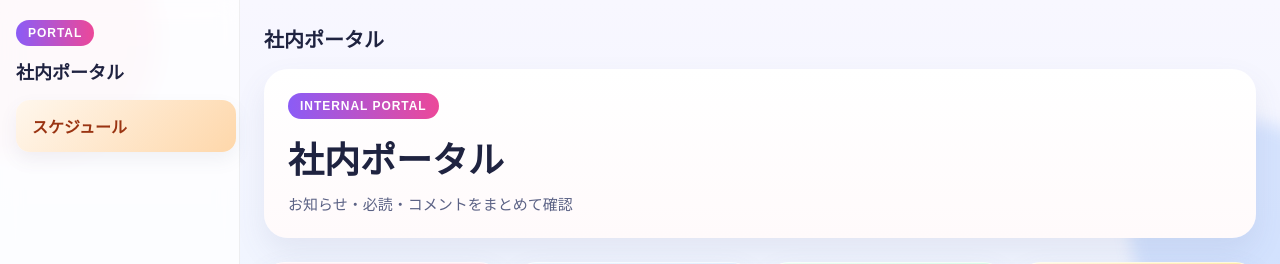
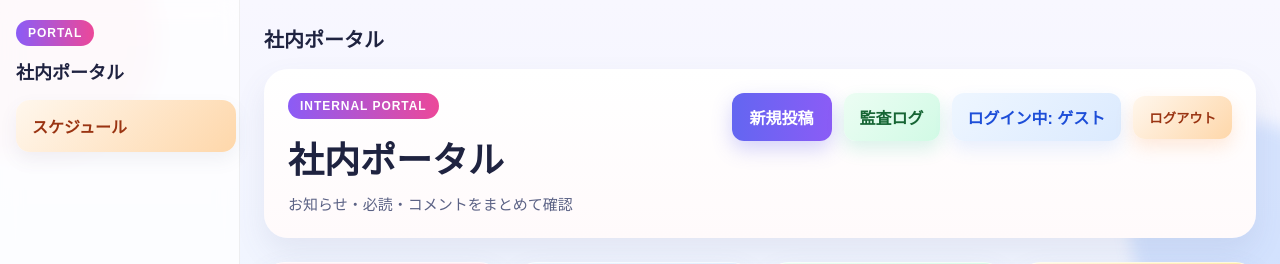
Before and after one commit to kmiyazaki-pixel/tunag, a Next.js app in the folder frontend/: page / in a window 1280 px wide. Shown: the top 264 px of the page. Built offline with nearby package versions, Linux system fonts and the light colour scheme; no server answers; the database is empty.

Commit message:
Update portal-home-shell.tsx

```diff
--- a/frontend/components/portal-home-shell.tsx
+++ b/frontend/components/portal-home-shell.tsx
@@ -1,6 +1,8 @@
 "use client";
 
-import { useState } from "react";
+import { useEffect, useState } from "react";
+import Link from "next/link";
+import { supabase } from "@/lib/supabase";
 import PortalSidebar from "@/components/portal-sidebar";
 import PostListClient from "@/components/post-list-client";
 
@@ -23,12 +25,68 @@ type PostSummary = {
   actual_read_count: number;
 };
 
+type UserInfo = {
+  name: string;
+  email: string | null;
+} | null;
+
 export default function PortalHomeShell({
   posts,
 }: {
   posts: PostSummary[];
 }) {
   const [menuOpen, setMenuOpen] = useState(false);
+  const [userInfo, setUserInfo] = useState<UserInfo>(null);
+  const [loggingOut, setLoggingOut] = useState(false);
+
+  useEffect(() => {
+    let mounted = true;
+
+    async function loadUser() {
+      const {
+        data: { user },
+      } = await supabase.auth.getUser();
+
+      if (!mounted) return;
+
+      if (!user) {
+        setUserInfo(null);
+        return;
+      }
+
+      const name =
+        (user.user_metadata?.name as string | undefined)?.trim() ||
+        user.email?.split("@")[0] ||
+        "ユーザー";
+
+      setUserInfo({
+        name,
+        email: user.email ?? null,
+      });
+    }
+
+    loadUser();
+
+    const {
+      data: { subscription },
+    } = supabase.auth.onAuthStateChange(() => {
+      loadUser();
+    });
+
+    return () => {
+      mounted = false;
+      subscription.unsubscribe();
+    };
+  }, []);
+
+  async function handleLogout() {
+    try {
+      setLoggingOut(true);
+      await supabase.auth.signOut();
+    } finally {
+      window.location.href = "/login";
+    }
+  }
 
   const totalPosts = posts.length;
   const totalReads = posts.reduce((sum, post) => sum + (post.actual_read_count ?? 0), 0);
@@ -58,6 +116,11 @@ export default function PortalHomeShell({
 
           .portal-menu-button {
             display: inline-flex !important;
+          }
+
+          .portal-top-actions {
+            width: 100%;
+            justify-content: flex-start !important;
           }
         }
 
@@ -99,9 +162,36 @@ export default function PortalHomeShell({
           </div>
 
           <section style={styles.heroCard}>
+            <div style={styles.heroTop}>
+              <div>
                 <div style={styles.kicker}>INTERNAL PORTAL</div>
                 <h1 style={styles.title}>社内ポータル</h1>
                 <p style={styles.subtitle}>お知らせ・必読・コメントをまとめて確認</p>
+              </div>
+
+              <div className="portal-top-actions" style={styles.topActions}>
+                <Link href="/admin/new" style={styles.primaryButton}>
+                  新規投稿
+                </Link>
+
+                <Link href="/admin/audit-logs" style={styles.secondaryButton}>
+                  監査ログ
+                </Link>
+
+                <div style={styles.userBadge}>
+                  ログイン中: {userInfo?.name || userInfo?.email || "ゲスト"}
+                </div>
+
+                <button
+                  type="button"
+                  onClick={handleLogout}
+                  disabled={loggingOut}
+                  style={loggingOut ? styles.logoutDisabled : styles.logoutButton}
+                >
+                  {loggingOut ? "ログアウト中..." : "ログアウト"}
+                </button>
+              </div>
+            </div>
           </section>
 
           <section style={styles.dashboard}>
@@ -228,6 +318,13 @@ const styles: Record<string, React.CSSProperties> = {
     boxShadow: "0 14px 30px rgba(91, 98, 133, 0.10)",
     marginBottom: "24px",
   },
+  heroTop: {
+    display: "flex",
+    justifyContent: "space-between",
+    alignItems: "flex-start",
+    gap: "16px",
+    flexWrap: "wrap",
+  },
   kicker: {
     display: "inline-block",
     padding: "6px 12px",
@@ -249,6 +346,62 @@ const styles: Record<string, React.CSSProperties> = {
     margin: "10px 0 0",
     color: "#5b6285",
     fontSize: "15px",
+  },
+  topActions: {
+    display: "flex",
+    gap: "12px",
+    alignItems: "center",
+    flexWrap: "wrap",
+    justifyContent: "flex-end",
+  },
+  primaryButton: {
+    display: "inline-block",
+    background: "linear-gradient(90deg, #6366f1, #8b5cf6)",
+    color: "#fff",
+    textDecoration: "none",
+    padding: "12px 18px",
+    borderRadius: "12px",
+    fontWeight: 800,
+    boxShadow: "0 8px 20px rgba(99, 102, 241, 0.28)",
+  },
+  secondaryButton: {
+    display: "inline-block",
+    background: "linear-gradient(135deg, #ecfdf3 0%, #d1fae5 100%)",
+    color: "#166534",
+    textDecoration: "none",
+    padding: "12px 16px",
+    borderRadius: "12px",
+    fontWeight: 800,
+    boxShadow: "0 8px 18px rgba(16, 185, 129, 0.16)",
+  },
+  userBadge: {
+    background: "linear-gradient(135deg, #eef6ff 0%, #dbeafe 100%)",
+    color: "#1d4ed8",
+    padding: "12px 16px",
+    borderRadius: "12px",
+    fontWeight: 800,
+    boxShadow: "0 8px 18px rgba(59, 130, 246, 0.12)",
+  },
+  logoutButton: {
+    border: "none",
+    borderRadius: "12px",
+    background: "linear-gradient(135deg, #fff7ed 0%, #fed7aa 100%)",
+    color: "#9a3412",
+    padding: "12px 16px",
+    cursor: "pointer",
+    fontWeight: 800,
+    boxShadow: "0 8px 18px rgba(251, 146, 60, 0.18)",
+  },
+  logoutDisabled: {
+    border: "none",
+    borderRadius: "12px",
+    background: "linear-gradient(135deg, #fff7ed 0%, #fed7aa 100%)",
+    color: "#9a3412",
+    padding: "12px 16px",
+    cursor: "not-allowed",
+    fontWeight: 800,
+    opacity: 0.6,
+    boxShadow: "0 8px 18px rgba(251, 146, 60, 0.18)",
   },
   dashboard: {
     display: "grid",
```
Lines whose indentation alone changed are shown as unchanged.
